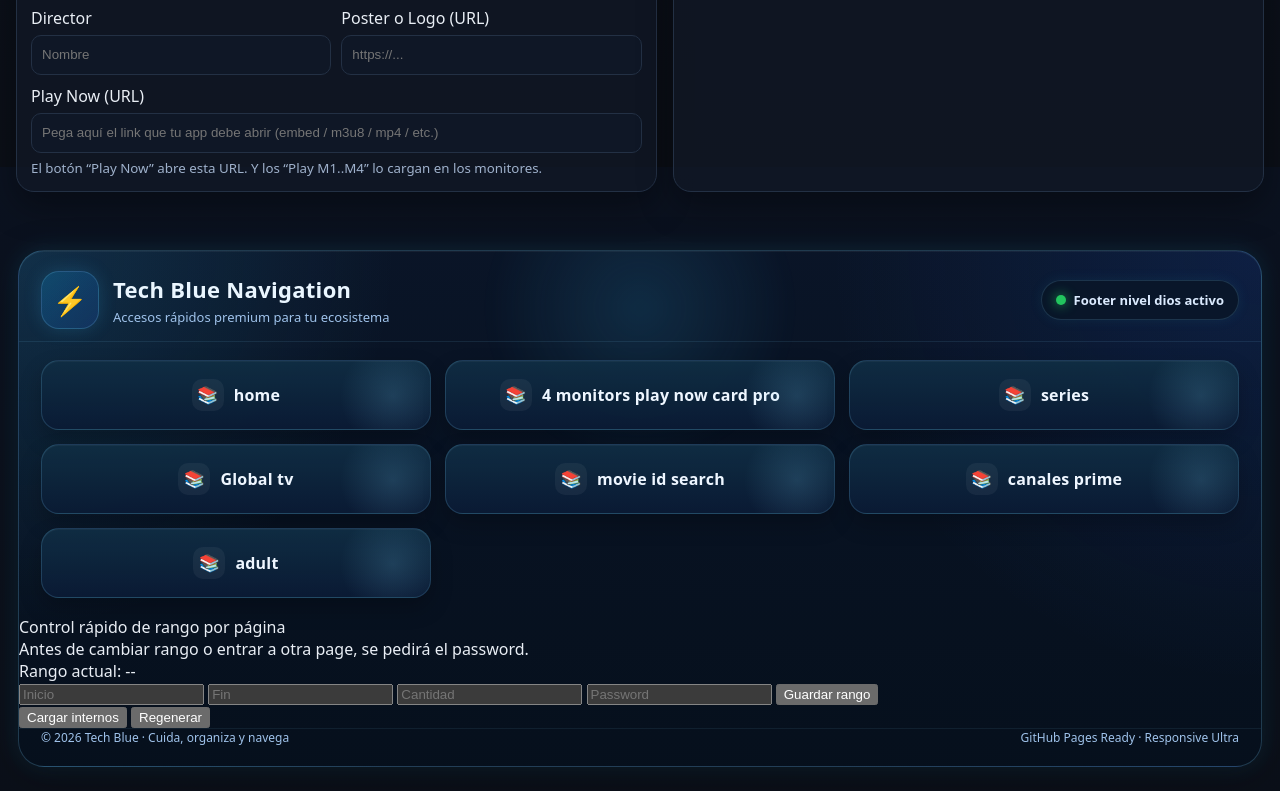
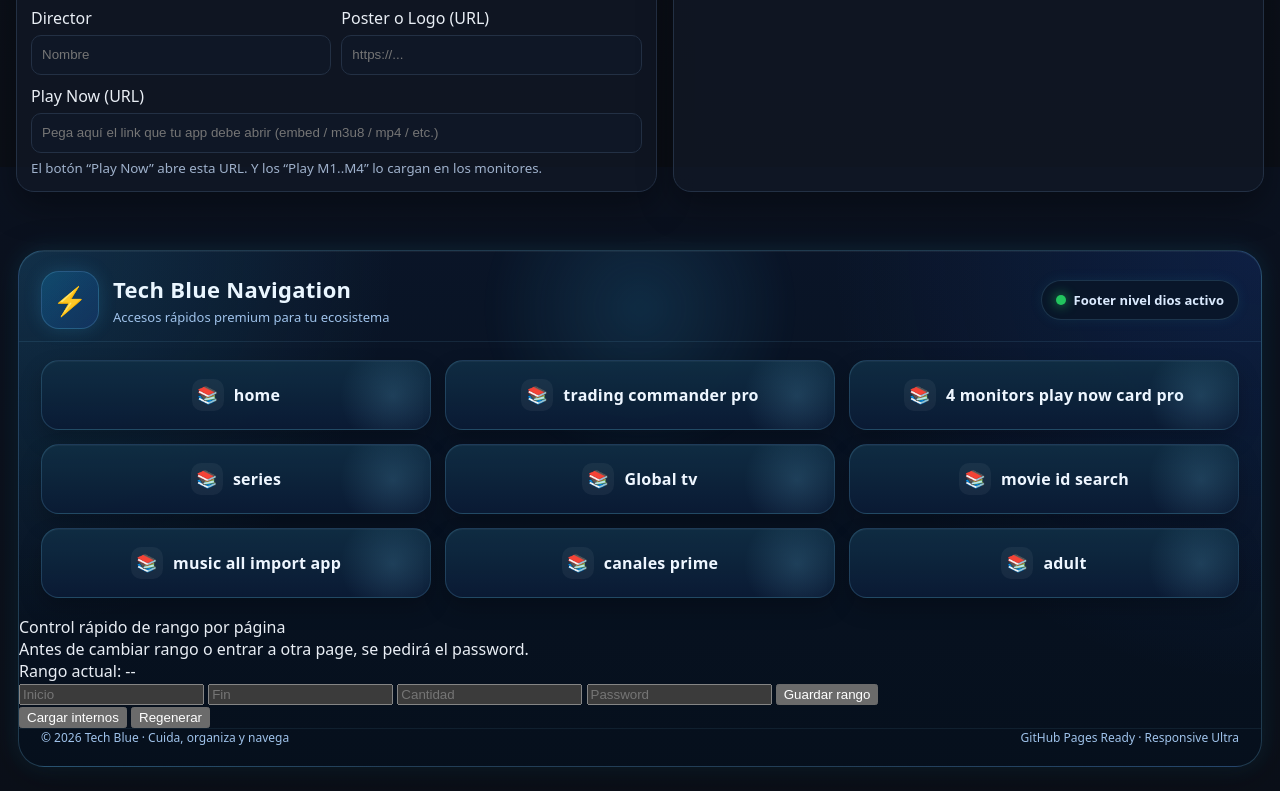
Before and after one commit to cuervo-123/mundo-vision-jp, a plain HTML site: page play-now.html in a window 1280 px wide. Shown: the part 2233-3024 px from the top of the page. Drawn offline with nearby package versions, Linux system fonts and the light colour scheme.

Commit message:
Update play-now.html

```diff
--- a/play-now.html
+++ b/play-now.html
@@ -1587,6 +1587,10 @@ updatePreviewCount();
                     <span class="tb-icon">📚</span>
                     <span>home</span>
                 </a>
+                <a href="trading-commander-pro.html">
+                    <span class="tb-icon">📚</span>
+                    <span>trading commander pro</span>
+                </a>
                 <a href="play-now.html">
                     <span class="tb-icon">📚</span>
                     <span>4 monitors play now card pro</span>
@@ -1602,6 +1606,10 @@ updatePreviewCount();
                 <a href="search-movies-id.html">
                     <span class="tb-icon">📚</span>
                     <span>movie id search</span>
+                </a>
+                <a href="music-all-import-app.html">
+                    <span class="tb-icon">📚</span>
+                    <span>music all import app</span>
                 </a>
                 <a href="prime-tv-channels.html">
                     <span class="tb-icon">📚</span>
```
